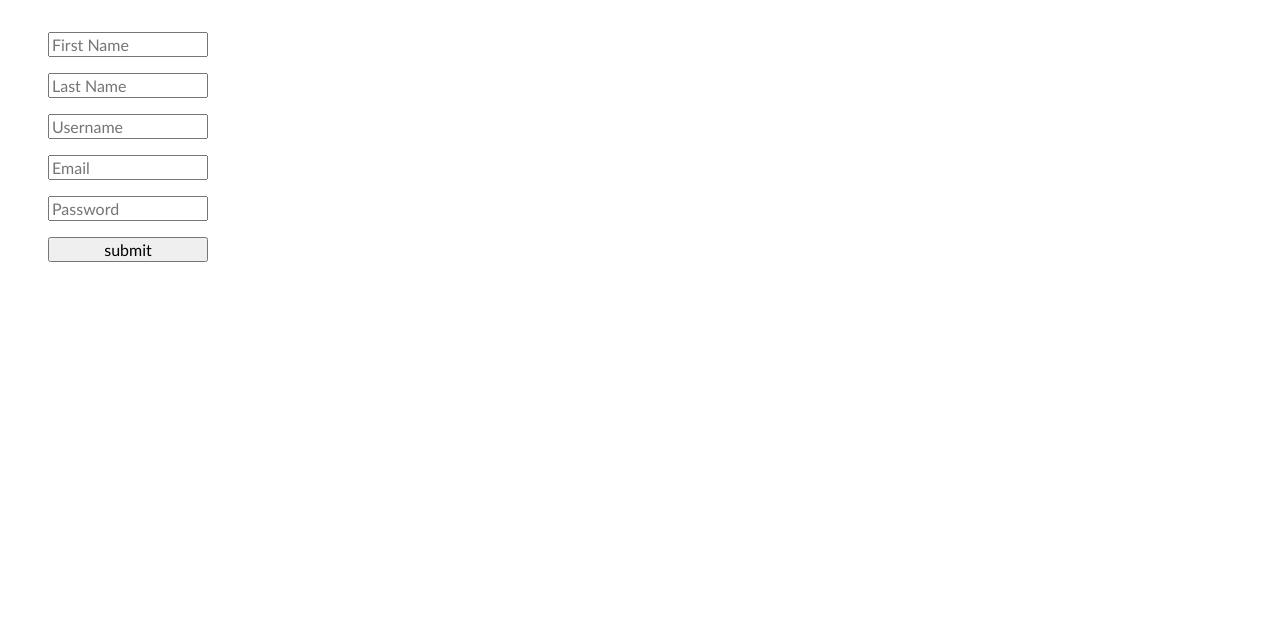
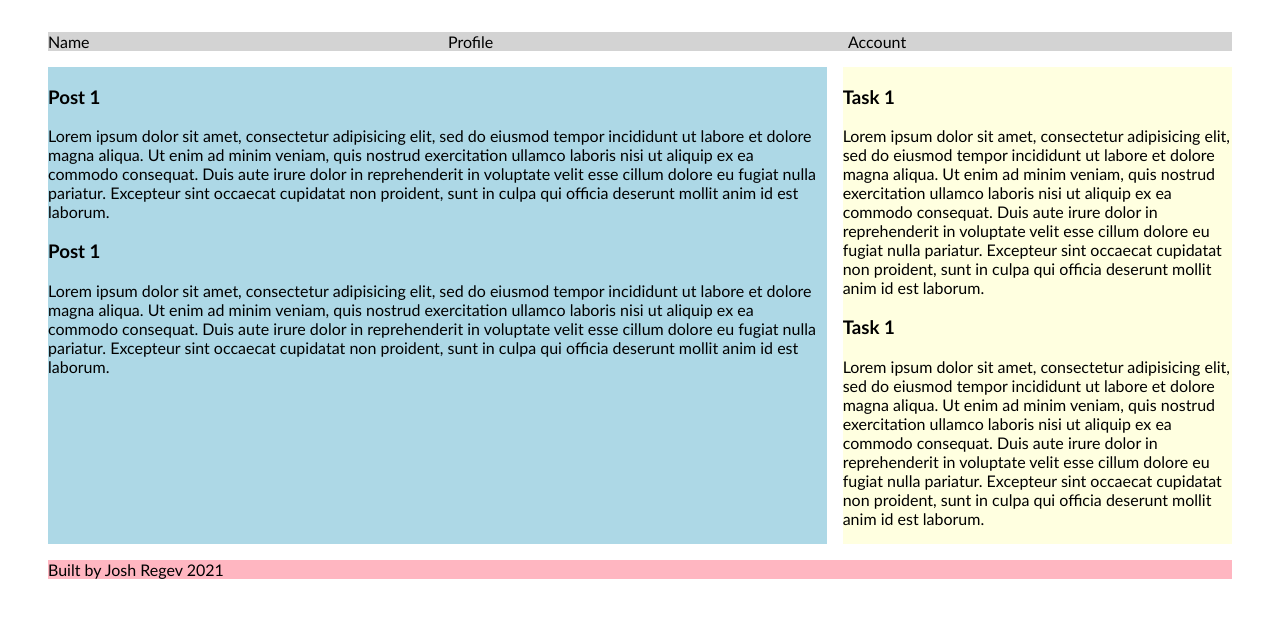
Before and after one commit to jsrgev/finalproject, a React (Create React App) app: page / in a window 1280 px wide. Shown: the top 618 px of the page. Built offline with nearby package versions, Linux system fonts and the light colour scheme.

Commit message:
basic page setup

```diff
--- a/src/App.css
+++ b/src/App.css
@@ -18,3 +18,42 @@ form {
   gap: 1rem;
 
 }
+
+
+#root {
+  display: grid;
+  gap: 1rem;
+}
+
+nav {
+  background-color: lightgrey;
+}
+
+nav ul {
+  padding: 0;
+  margin: 0;
+  list-style-type: none;
+  display: grid;
+  grid-template-columns: 1fr 1fr 1fr;
+  gap: 1rem;
+}
+
+
+
+main {
+  display: grid;
+  gap: 1rem;
+  grid-template-columns: 2fr 1fr;
+}
+
+#feed {
+  background-color: lightblue;
+}
+
+#tasks {
+  background-color: lightyellow;
+}
+
+footer {
+  background-color: lightpink;
+}
--- /dev/null
+++ b/src/App.jsx
@@ -0,0 +1,27 @@
+import React from 'react';
+import axios from 'axios';
+import './App.css';
+import NavBar from './components/NavBar.jsx';
+import Feed from './components/Feed.jsx';
+import Tasks from './components/Tasks.jsx';
+import Footer from './components/Footer.jsx';
+
+class App extends React.Component {
+  constructor(){
+    super();
+  }
+  render() {
+    return (
+      <>
+        <NavBar />
+        <main>
+          <Feed />
+          <Tasks />
+        </main>
+        <Footer />
+      </>
+      );
+  }
+}
+
+export default App;
--- /dev/null
+++ b/src/components/Feed.jsx
@@ -0,0 +1,18 @@
+import React from 'react';
+import Post from './Post.jsx';
+
+class Feed extends React.Component {
+	render () {
+		return (
+
+			<div id="feed">
+				<Post />
+				<Post />
+			</div>
+
+		)
+	}
+}
+
+
+export default Feed;
--- /dev/null
+++ b/src/components/Footer.jsx
@@ -0,0 +1,16 @@
+import React from 'react';
+
+class Footer extends React.Component {
+	render () {
+		return (
+
+			<footer>
+	Built by Josh Regev 2021
+			</footer>
+
+		)
+	}
+}
+
+
+export default Footer;
--- /dev/null
+++ b/src/components/NavBar.jsx
@@ -0,0 +1,20 @@
+import React from 'react';
+
+class NavBar extends React.Component {
+	render () {
+		return (
+
+			<nav>
+				<ul>
+				<li>Name</li>
+				<li>Profile</li>
+				<li>Account</li>
+				</ul>
+			</nav>
+
+		)
+	}
+}
+
+
+export default NavBar;
--- /dev/null
+++ b/src/components/Post.jsx
@@ -0,0 +1,15 @@
+import React from 'react';
+
+class Post extends React.Component {
+	render () {
+		return (
+			<div className="task">
+				<h3>Post 1</h3>
+				<p>Lorem ipsum dolor sit amet, consectetur adipisicing elit, sed do eiusmod tempor incididunt ut labore et dolore magna aliqua. Ut enim ad minim veniam, quis nostrud exercitation ullamco laboris nisi ut aliquip ex ea commodo consequat. Duis aute irure dolor in reprehenderit in voluptate velit esse cillum dolore eu fugiat nulla pariatur. Excepteur sint occaecat cupidatat non proident, sunt in culpa qui officia deserunt mollit anim id est laborum.</p>
+			</div>
+		)
+	}
+}
+
+
+export default Post;
--- /dev/null
+++ b/src/components/Task.jsx
@@ -0,0 +1,15 @@
+import React from 'react';
+
+class Task extends React.Component {
+	render () {
+		return (
+			<div className="task">
+				<h3>Task 1</h3>
+				<p>Lorem ipsum dolor sit amet, consectetur adipisicing elit, sed do eiusmod tempor incididunt ut labore et dolore magna aliqua. Ut enim ad minim veniam, quis nostrud exercitation ullamco laboris nisi ut aliquip ex ea commodo consequat. Duis aute irure dolor in reprehenderit in voluptate velit esse cillum dolore eu fugiat nulla pariatur. Excepteur sint occaecat cupidatat non proident, sunt in culpa qui officia deserunt mollit anim id est laborum.</p>
+			</div>
+		)
+	}
+}
+
+
+export default Task;
--- /dev/null
+++ b/src/components/Tasks.jsx
@@ -0,0 +1,16 @@
+import React from 'react';
+import Task from './Task.jsx';
+
+class Tasks extends React.Component {
+	render () {
+		return (
+			<div id="tasks">
+				<Task />
+				<Task />
+			</div>
+		)
+	}
+}
+
+
+export default Tasks;
--- a/src/index.js
+++ b/src/index.js
@@ -1,7 +1,7 @@
 import React from 'react';
 import ReactDOM from 'react-dom';
 import './index.css';
-import App from './App';
+import App from './App.jsx';
 import reportWebVitals from './reportWebVitals';
 
 ReactDOM.render(
```
Also changed, not shown: src/components/RegisterForm.jsx (renamed from src/App.js, +3 -31 lines).
